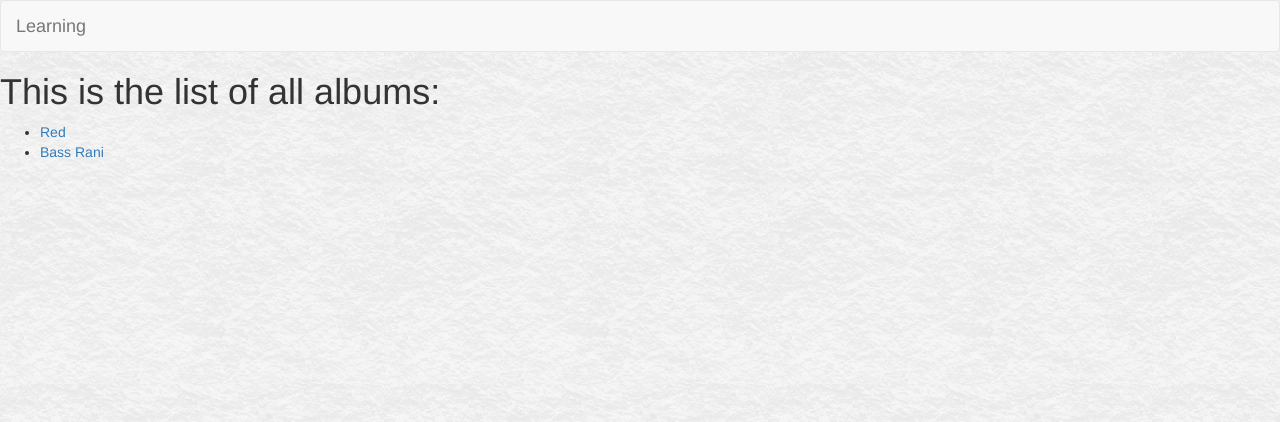
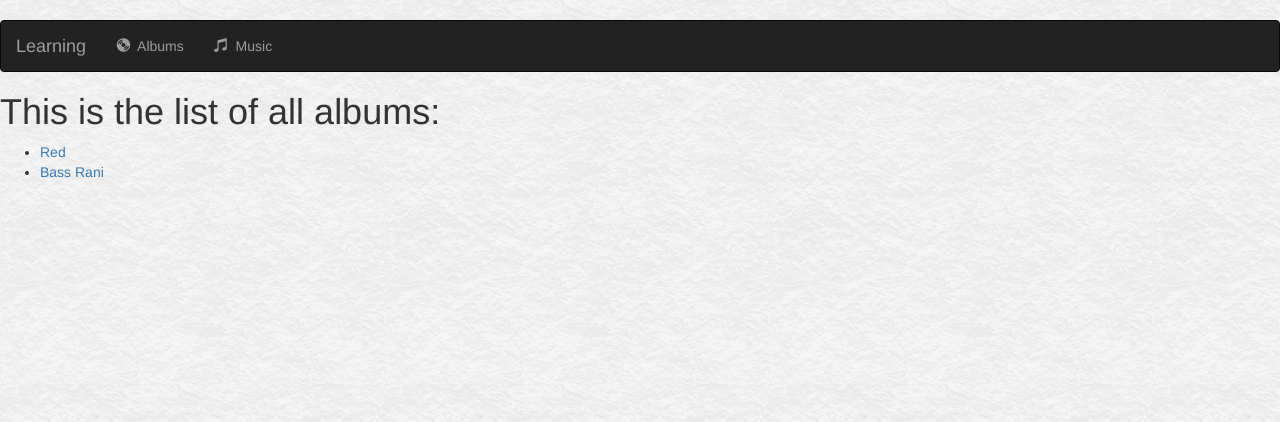
Before and after one commit to rohiteranki/Learning, a Django app: page /music/ in a window 1280 px wide. Shown: the top 422 px of the page. Run offline with Django 3.2, Linux system fonts and the light colour scheme; data comes from the database, SQL or seed files in the repository; both versions use the stored data as it was after the commit; some libraries are stand-ins or nearby versions.

Commit message:
Added more to navbar

```diff
--- a/music/templates/music/index.html
+++ b/music/templates/music/index.html
@@ -1,13 +1,31 @@
 <!-- Loads the path to your static files -->
 {%load staticfiles %}
-<link rel = "stylesheet" type="text/css" href="{% static 'music/style.css' %}"/>
-<link rel="stylesheet" href="https://maxcdn.bootstrapcdn.com/bootstrap/3.3.7/css/bootstrap.min.css" integrity="sha384-BVYiiSIFeK1dGmJRAkycuHAHRg32OmUcww7on3RYdg4Va+PmSTsz/K68vbdEjh4u" crossorigin="anonymous">
-<nav class="navbar navbar-default">
+<link rel="stylesheet" href="https://maxcdn.bootstrapcdn.com/bootstrap/3.3.6/css/bootstrap.min.css">
+<link href='https://fonts.googleapis.com/css?family=Satisfy' rel='stylesheet' type='text/css'>
+<script src="https://ajax.googleapis.com/ajax/libs/jquery/1.12.0/jquery.min.js"></script>
+<script src="http://maxcdn.bootstrapcdn.com/bootstrap/3.3.6/js/bootstrap.min.js"></script>
+<link rel="stylesheet" type="text/css" href="{% static 'music/style.css' %}"/>﻿
+
+<nav class="navbar navbar-inverse">
     <div class="container-fluid">
         <!-- Logo -->
         <div class = "navbar-header">
             <a class="navbar-brand" href="{% url 'music:index' %}">Learning</a>
 
+        </div>
+        <div class="collapse navbar-collapse">
+            <ul class="nav navbar-nav">
+                <li class = "">
+                    <a href = "{% url 'music:index'%}">
+                        <span class="glyphicon glyphicon-cd" aria-hidden="true"></span>&nbsp; Albums
+                    </a>
+                </li>
+                <li class = "">
+                    <a href = "#">
+                        <span class="glyphicon glyphicon-music" aria-hidden="true"></span>&nbsp; Music
+                    </a>
+                </li>
+            </ul>
         </div>
     </div>
 </nav>
```
Also changed, not shown: db.sqlite3.
